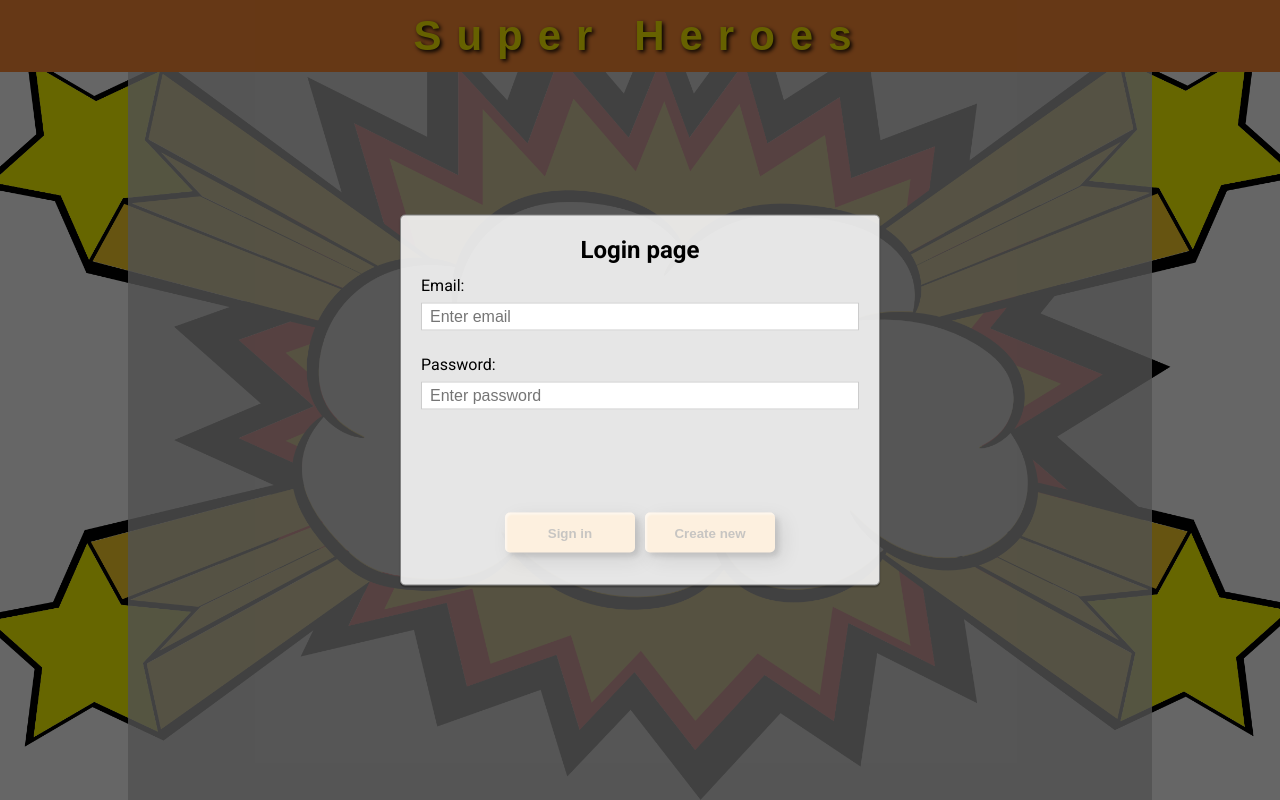
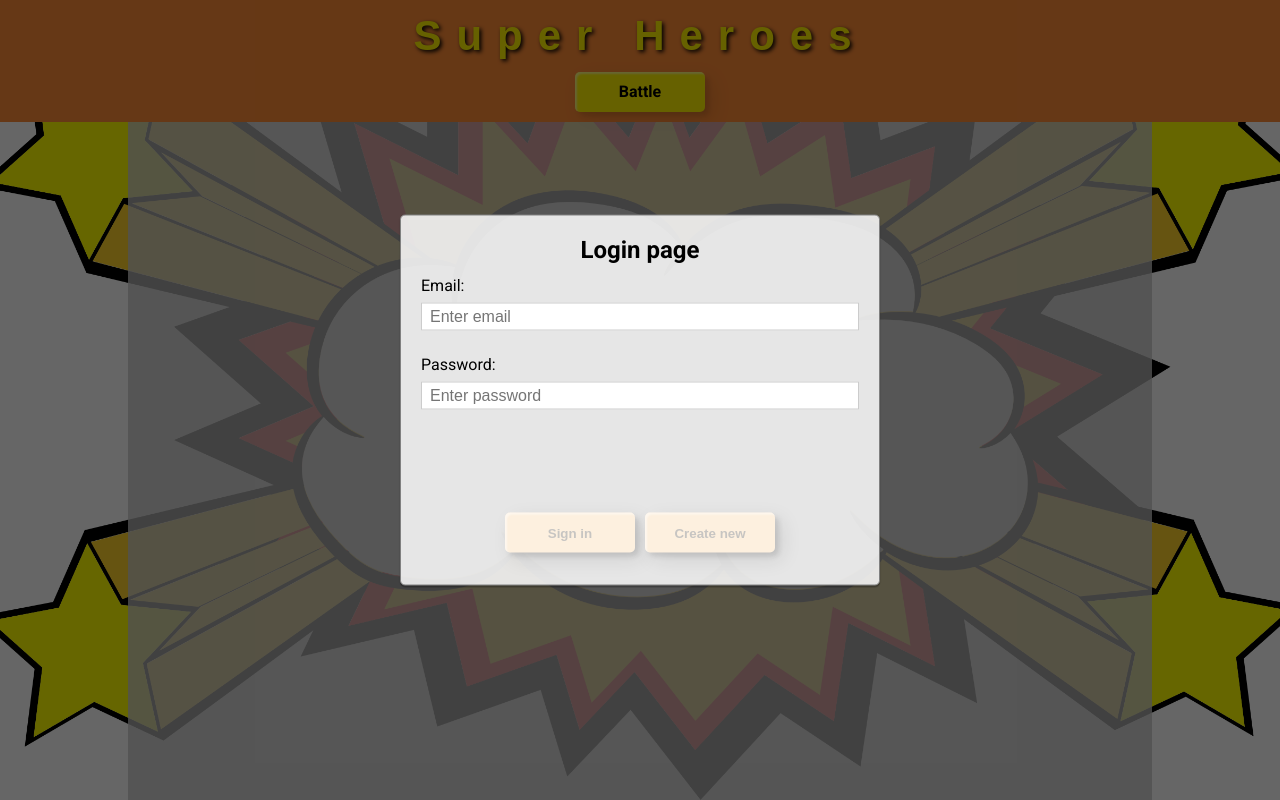
Before and after one commit to TkachukRR/28-angular-superheroes, an Angular app: page /login in a window 1280 px wide. Built offline with nearby package versions, Linux system fonts and the light colour scheme; a web font is replaced by a local one.

Commit message:
#010 Added check-favourites guard logic and added to hearde link to battle bage component

```diff
--- a/src/app/app-routing.module.ts
+++ b/src/app/app-routing.module.ts
@@ -10,6 +10,7 @@ import { UserBattlesHistoryComponent } from './components/user-battles-history/u
 import { UserPowersupsComponent } from './components/user-powersups/user-powersups.component';
 import { HeroInfoPageComponent } from './shared/components/hero-info-page/hero-info-page.component';
 import { BattlePageComponent } from './components/battle-page/battle-page.component';
+import { CheckFavouritesGuard } from './shared/services/check-favourites.guard';
 
 const routes: Routes = [
 	{ path: '', pathMatch: 'full', redirectTo: '/user/search' },
@@ -33,7 +34,7 @@ const routes: Routes = [
 		]
 	},
 	{ path: 'hero-info/:heroName', component: HeroInfoPageComponent, canActivate: [AuthGuard] },
-	{ path: 'battle', component: BattlePageComponent, canActivate: [AuthGuard] },
+	{ path: 'battle', component: BattlePageComponent, canActivate: [AuthGuard, CheckFavouritesGuard] },
 	{ path: '**', redirectTo: '/user/search' }
 ];
 
--- a/src/app/components/header/header.component.html
+++ b/src/app/components/header/header.component.html
@@ -2,4 +2,5 @@
 	<h1 class="title">
 		<a routerLink="/" class="title__link">Super Heroes</a>
 	</h1>
+	<a (click)="toBattlePage()" class="btn button__battle">Battle</a>
 </div>
--- a/src/app/components/header/header.component.scss
+++ b/src/app/components/header/header.component.scss
@@ -15,3 +15,11 @@
 		margin: 12px 0;
 	}
 }
+
+.button__battle {
+	display: block;
+	text-align: center;
+	margin: 0 auto;
+	background-color: #fff300;
+	margin-bottom: 10px;
+}
--- a/src/app/components/header/header.component.ts
+++ b/src/app/components/header/header.component.ts
@@ -1,8 +1,15 @@
 import { Component } from '@angular/core';
+import { Router } from '@angular/router';
 
 @Component({
 	selector: 'app-header',
 	templateUrl: './header.component.html',
 	styleUrls: ['./header.component.scss']
 })
-export class HeaderComponent {}
+export class HeaderComponent {
+	constructor(private router: Router) {}
+
+	public toBattlePage() {
+		void this.router.navigate(['battle']);
+	}
+}
--- /dev/null
+++ b/src/app/shared/services/check-favourites.guard.ts
@@ -0,0 +1,25 @@
+import { Injectable } from '@angular/core';
+import { ActivatedRouteSnapshot, CanActivate, Router, RouterStateSnapshot } from '@angular/router';
+import { Observable } from 'rxjs';
+import { UserSessionService } from './user-session.service';
+import { MessageService } from './message.service';
+
+@Injectable({
+	providedIn: 'root'
+})
+export class CheckFavouritesGuard implements CanActivate {
+	constructor(private userSession: UserSessionService, private router: Router, private message: MessageService) {}
+
+	public canActivate(
+		route: ActivatedRouteSnapshot,
+		state: RouterStateSnapshot
+	): Observable<boolean> | Promise<boolean> | boolean {
+		if (this.userSession.getFavourites().length > 0) {
+			return true;
+		}
+		this.message.warning('Choose hero for battle.');
+		void this.router.navigate(['user', 'search']);
+
+		return false;
+	}
+}
--- a/src/app/shared/services/localStorage.service.ts
+++ b/src/app/shared/services/localStorage.service.ts
@@ -49,7 +49,7 @@ export class LocalStorageService {
 	}
 
 	public removeUserSession() {
-		localStorage.removeItem('sessionActiveTo');
+		localStorage.setItem('sessionActiveTo', '');
 	}
 
 	public getUserSession(): string {
```
Also changed, not shown: src/app/shared/services/chek-favourites.guard.ts (deleted, +0 -15 lines).
